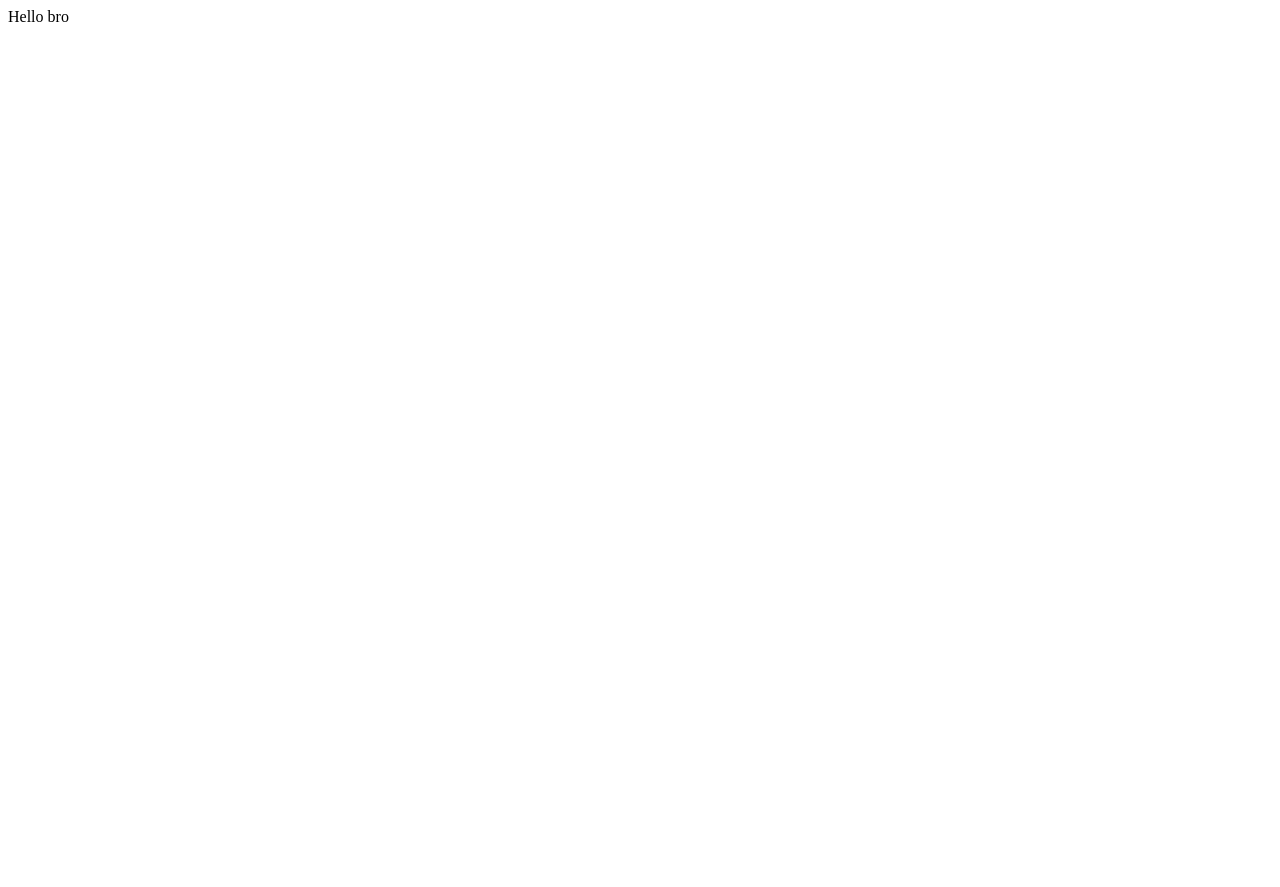
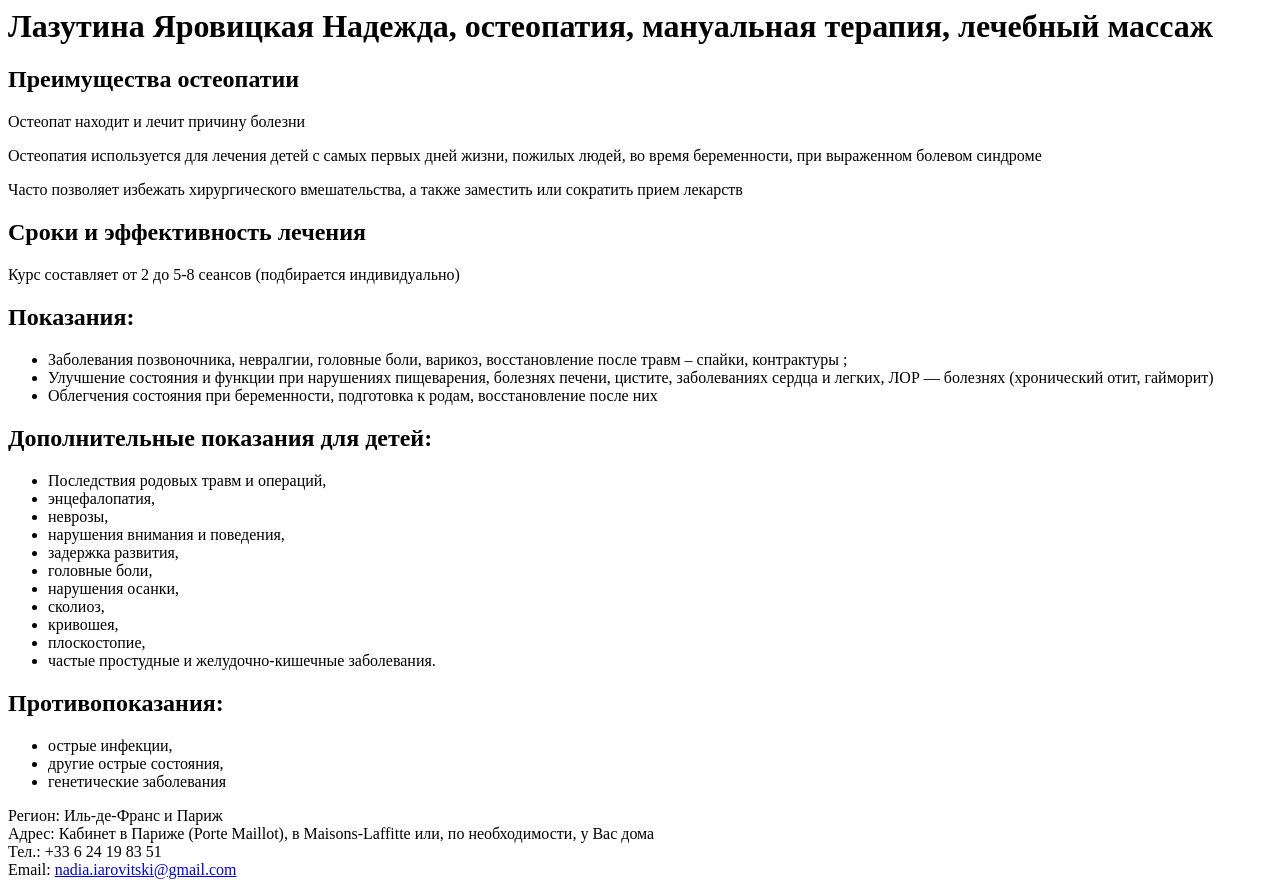
Before and after one commit to o3n0/o3n0.github.io, a plain HTML site: page index.html in a window 1280 px wide. Before the commit the page ends 800 px from the top, so only its background shows below. Drawn offline with Linux system fonts and the light colour scheme.

Commit message:
Update index.html

```diff
--- a/index.html
+++ b/index.html
@@ -1 +1,38 @@
-Hello bro
+<h1>Лазутина Яровицкая Надежда, остеопатия, мануальная терапия, лечебный массаж</h1>
+<h2>Преимущества остеопатии</h2>
+<p>Остеопат находит и лечит причину болезни<p>
+<p>Остеопатия используется для лечения детей с самых первых дней жизни, пожилых людей, во время беременности, при выраженном болевом синдроме</p>
+<p>Часто позволяет избежать хирургического вмешательства, а также заместить или сократить прием лекарств</p>
+<h2>Сроки и эффективность лечения</h2>
+<p>Курс составляет от 2 до 5-8 сеансов (подбирается индивидуально)</p>
+<h2>Показания:</h2>
+<ul>
+<li>Заболевания позвоночника, невралгии, головные боли, варикоз, восстановление после травм – спайки, контрактуры ;</li>
+<li>Улучшение состояния и функции при нарушениях пищеварения, болезнях печени, цистите, заболеваниях сердца и легких, ЛОР — болезнях (хронический отит, гайморит)</li>
+<li>Облегчения состояния при беременности, подготовка к родам, восстановление после них</li>
+</ul>
+<h2>Дополнительные показания для детей:</h2>
+<ul>
+<li>Последствия родовых травм и операций,</li>
+<li>энцефалопатия,</li>
+<li>неврозы, </li>
+<li>нарушения внимания и поведения, </li>
+<li>задержка развития, </li>
+<li>головные боли,</li>
+<li>нарушения осанки, </li>
+<li>сколиоз, </li>
+<li>кривошея, </li>
+<li>плоскостопие,</li>
+<li>частые простудные и желудочно-кишечные заболевания.</li>
+</ul>
+<h2>Противопоказания:</h2>
+<ul>
+<li>острые инфекции, </li>
+<li>другие острые состояния, </li>
+<li>генетические заболевания </li>
+</ul>
+
+<div class="region-text">Регион: Иль-де-Франс и Париж</div>
+<div>Адрес: Кабинет в Париже (Porte Maillot), в Maisons-Laffitte или, по необходимости, у Вас дома</div>
+<div>Тел.: +33 6 24 19 83 51</div>
+<div>Email: <a href="mailto:nadia.iarovitski@gmail.com" title="nadia.iarovitski@gmail.com">nadia.iarovitski@gmail.com</a></div>
```
